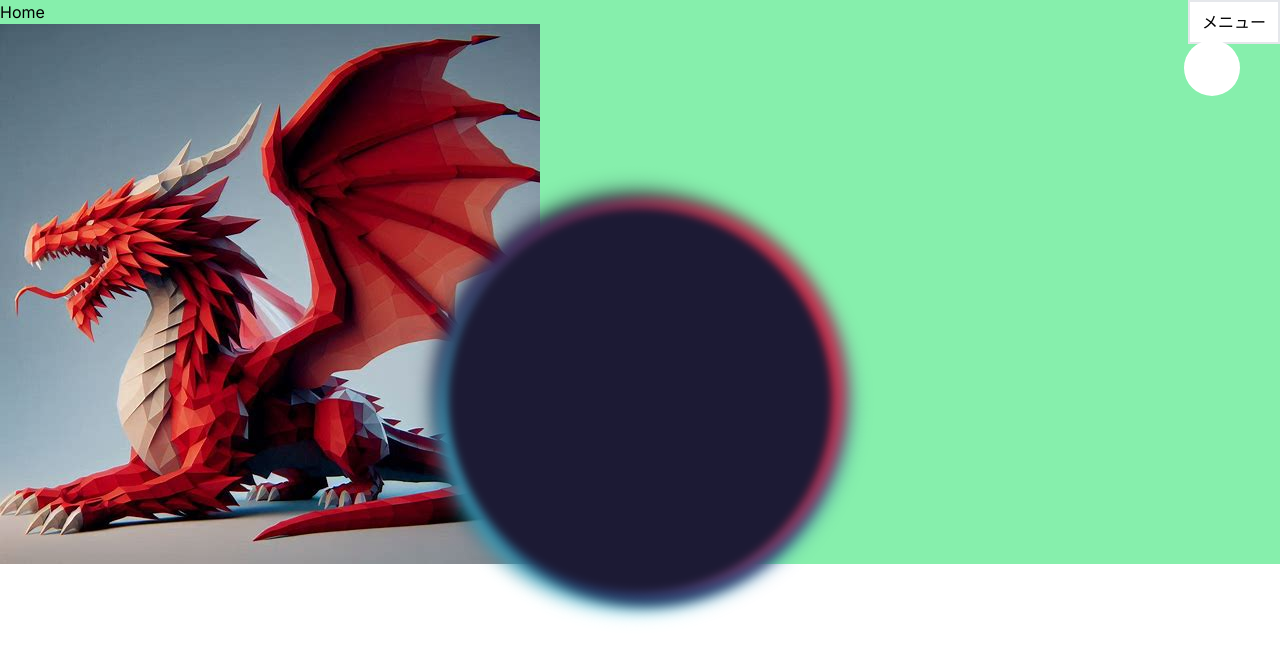
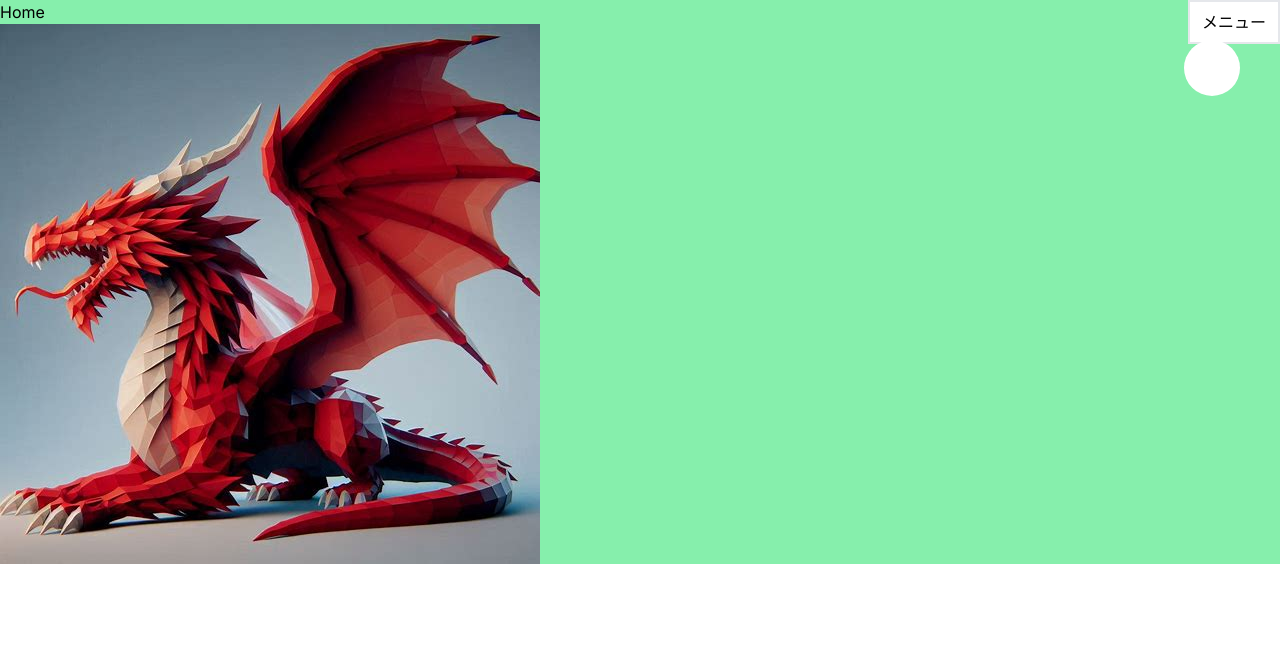
Before and after one commit to YM202c2100/my-portfolio, a Next.js app: page / in a window 1280 px wide. Shown: the top 660 px of the page. Built offline with nearby package versions, Linux system fonts and the light colour scheme.

Commit message:
[feat] ボタンを押してメニュー表示切替できるように変更

```diff
--- a/app/components/menu.tsx
+++ b/app/components/menu.tsx
@@ -1,6 +1,7 @@
 "use client"
 
 import { motion } from "framer-motion"
+import { useState } from "react"
 
 interface LayoutProps{
   className?:string
@@ -21,10 +22,13 @@ const WarpPortal = ()=>{
 }
 
 const Menu:React.FC = ()=>{
+  const [isMenuOpen, setMenuOpen] = useState<boolean>(false)
+
   const MenuButton:React.FC<LayoutProps> = ({className})=>{
     return(
-      <button className={`fixed top-10 right-10 w-14 h-14 rounded-full bg-white ${className}`}>
-
+      <button
+        className={`fixed top-10 right-10 w-14 h-14 rounded-full bg-white ${className}`}
+        onClick={()=>{setMenuOpen(!isMenuOpen)}}>
       </button>
     )
   }
@@ -33,7 +37,7 @@ const Menu:React.FC = ()=>{
   return(<>
     <div className="fixed z-50">
       <MenuButton/>
-      <WarpPortal/>
+      {isMenuOpen && <WarpPortal/>}
     </div>
   </>)
 }
```
